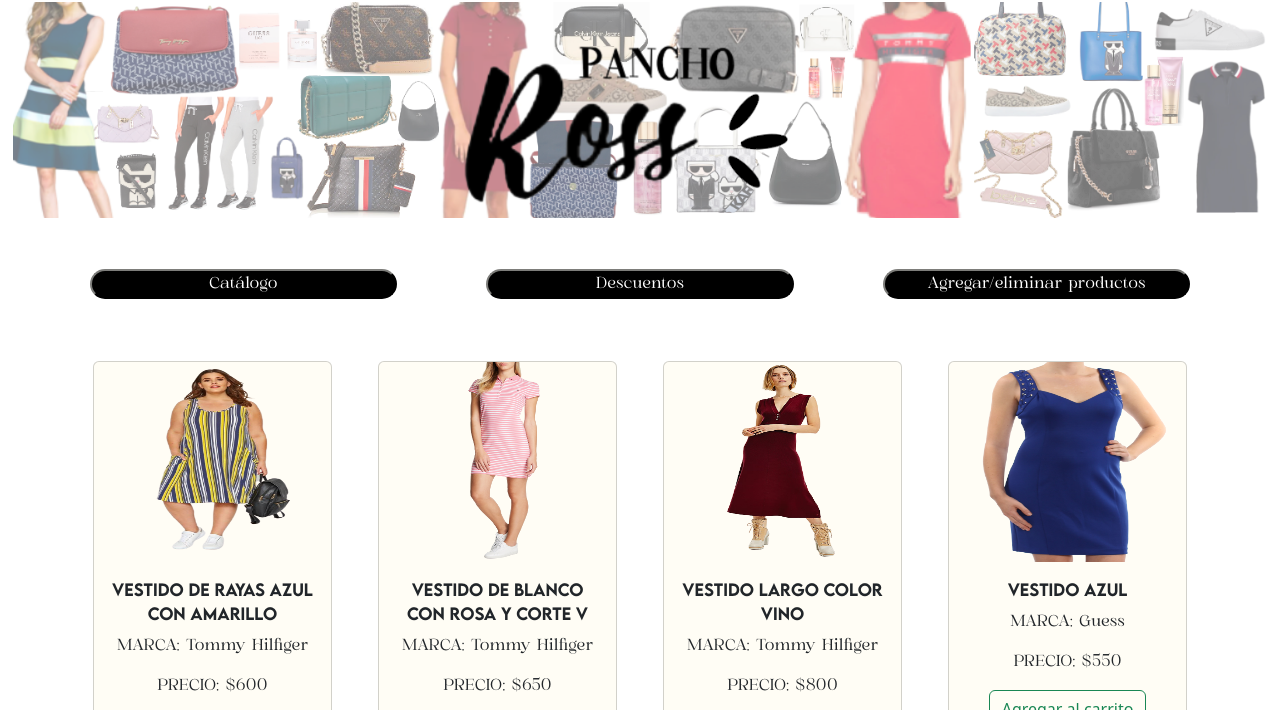
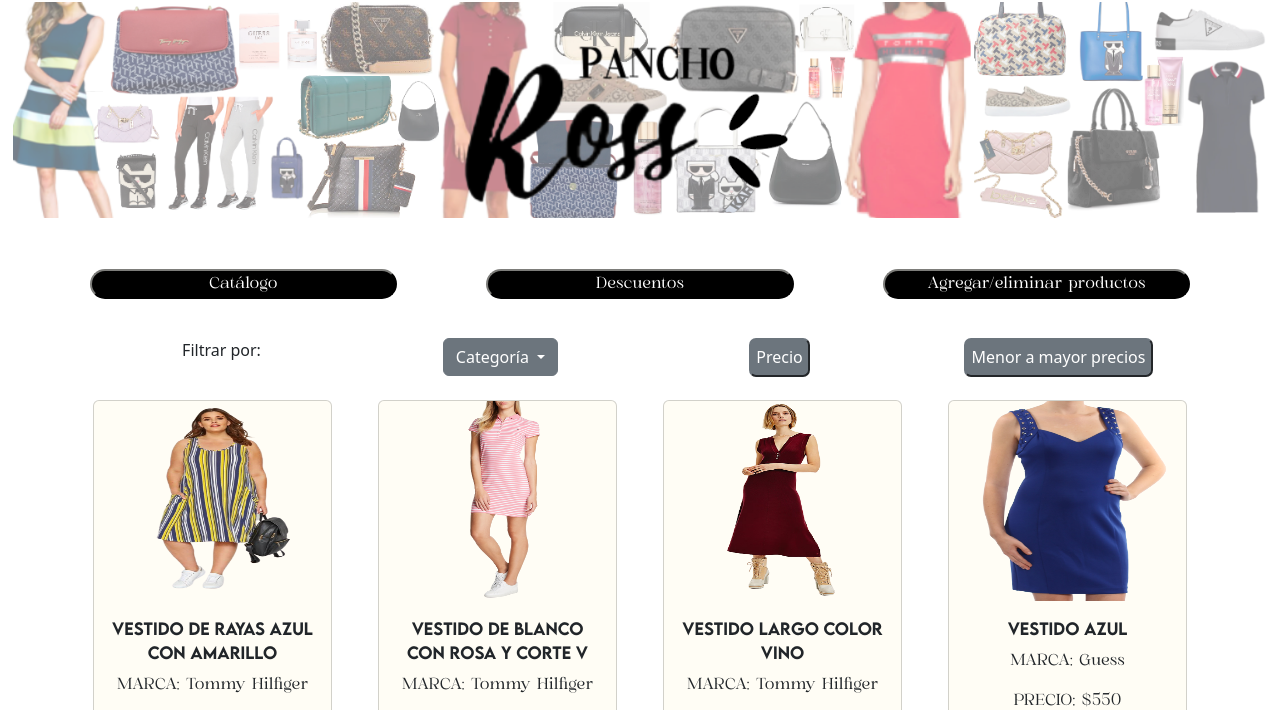
Before and after one commit to Itzelrivas/PreEntrega03Cano, a website: page index.html in a window 1280 px wide. Both pictures are taken after a click on the button "Catálogo". Shown: the part 75-785 px from the top of the page. Drawn offline with nearby package versions, Linux system fonts and the light colour scheme.

Commit message:
Agregamos los botones del filtro pero todavía no funcionan

```diff
--- a/index.html
+++ b/index.html
@@ -45,10 +45,8 @@
 </div>
 
 <!--Filtro de productos-->
-<div class="container">
-    <div id="filtroProductos" class="row">
+<div id="filtroProductos" class="row">
 
-    </div>
 </div>
 
 <!--Catalogo-->
--- a/js/catalogo.js
+++ b/js/catalogo.js
@@ -39,8 +39,39 @@
 let productosDiv = document.getElementById("catProductos")
 let verCatalogo = document.getElementById("botonesPri__cda--catalogo")
 let oculCatalogoBtn = document.getElementById("oculCatalogo")
+let filtroCatalogo = document.getElementById("filtroProductos")
 
 function mostrarCatalogo(array){
+  let filtroProductosDiv = document.createElement("div")
+  filtroProductosDiv.className = "filtroProductosDiv"
+  filtroProductosDiv.innerHTML = `<div class="container">
+    <h7 id="filtroDiv__texto" class="col-12 col-xl-3"> Filtrar por: </h7>
+
+    <div class="col-12 col-xl-3">
+      <button class="btn btn-secondary dropdown-toggle btnFiltroCategoria" type="button" data-bs-toggle="dropdown" aria-expanded="false">
+        Categoría
+      </button>
+      <ul class="dropdown-menu dropdown-menu-dark">
+        <li><a class="dropdown-item active">Todos los productos</a></li>
+        <li><a class="dropdown-item">Bolsas</a></li>
+        <li><a class="dropdown-item">Camisas</a></li>
+        <li><a class="dropdown-item">Cremas y lociones</a></li>
+        <li><a class="dropdown-item">Vestidos</a></li>
+        <li><a class="dropdown-item">Zapatos</a></li>
+      </ul>
+    </div>
+
+    <div class="col-12 col-xl-3">
+      <button id="categoriaPrecio" class="filtroDiv__Precios">Precio</button>
+    </div>
+
+    <div class="col-12 col-xl-3">
+      <button id="categoriaOrdenPrecios" class="filtroDiv__Precios">Menor a mayor precios</button>
+    </div>
+  </div>`
+  filtroCatalogo.appendChild(filtroProductosDiv)
+
+
     productosDiv.innerHTML = ``
     for(let objeto of array){
         let productoNuevoDiv = document.createElement("div")
@@ -62,6 +93,8 @@
         agregarAlCarrito(objeto)
       })
     }
+
+
   let ocultarCatalogoBtn = document.createElement("div")
   ocultarCatalogoBtn.className = "oculCataBtn"
   ocultarCatalogoBtn.innerHTML = `<div class="oculDiv">
--- a/scss/_catalogo.scss
+++ b/scss/_catalogo.scss
@@ -30,3 +30,11 @@
     transition: background-color 1.5s;
 }
 .cardProducto .card:hover{background-color: rgb(186, 184, 174);}
+
+
+.filtroProductosDiv .container{
+    display: flex; text-align: center;
+    .filtroDiv__Precios{
+        background-color: #6c757d; color: white; border-radius: 7px; padding: 2%; border-color: #6c757d;
+    }
+}
```
Also changed, not shown: css/style.css, 1 other file.
